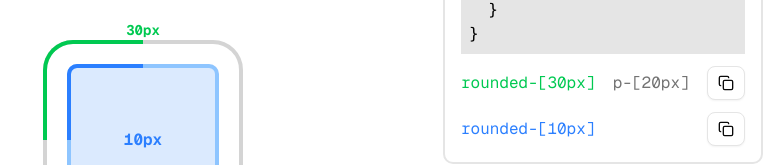
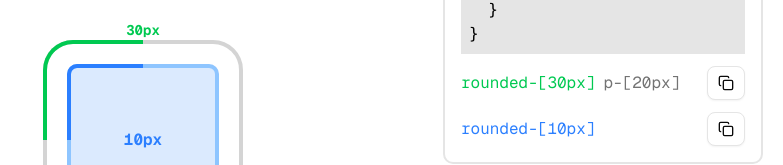
Before and after one commit to ivanglpz/howbr, a Next.js app: page / in a window 1280 px wide. Both pictures are taken after a click on the tab "CSS". Shown: the part 260-425 px from the top of the page, without its empty margins (497-1280 px from the left). Built offline with nearby package versions, Linux system fonts and the light colour scheme.

Commit message:
container style box 1 tailwind

```diff
--- a/src/pages/index.tsx
+++ b/src/pages/index.tsx
@@ -158,10 +158,12 @@ export default function Home() {
               </Button>
             </pre>
             <div className="flex flex-row items-center justify-between gap-2">
-              <p className="text-green-500">
-                rounded-[{borderRadius + safePadding}px]
-              </p>
-              <p className="text-neutral-500">p-[{safePadding}px]</p>
+              <div className="flex flex-row flex-wrap gap-2">
+                <p className="text-green-500">
+                  rounded-[{borderRadius + safePadding}px]
+                </p>
+                <p className="text-neutral-500">p-[{safePadding}px]</p>
+              </div>
               <Button
                 onClick={() => {
                   navigator.clipboard.writeText(
```
